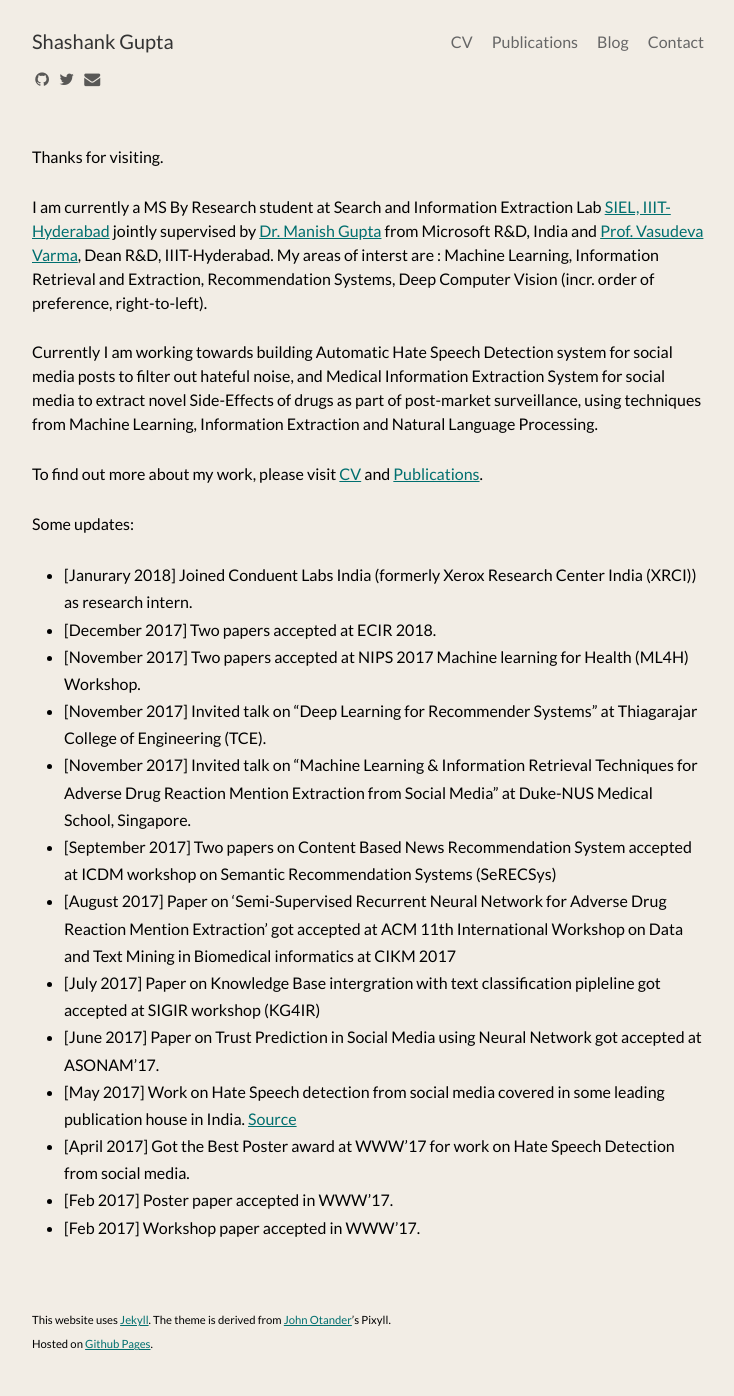
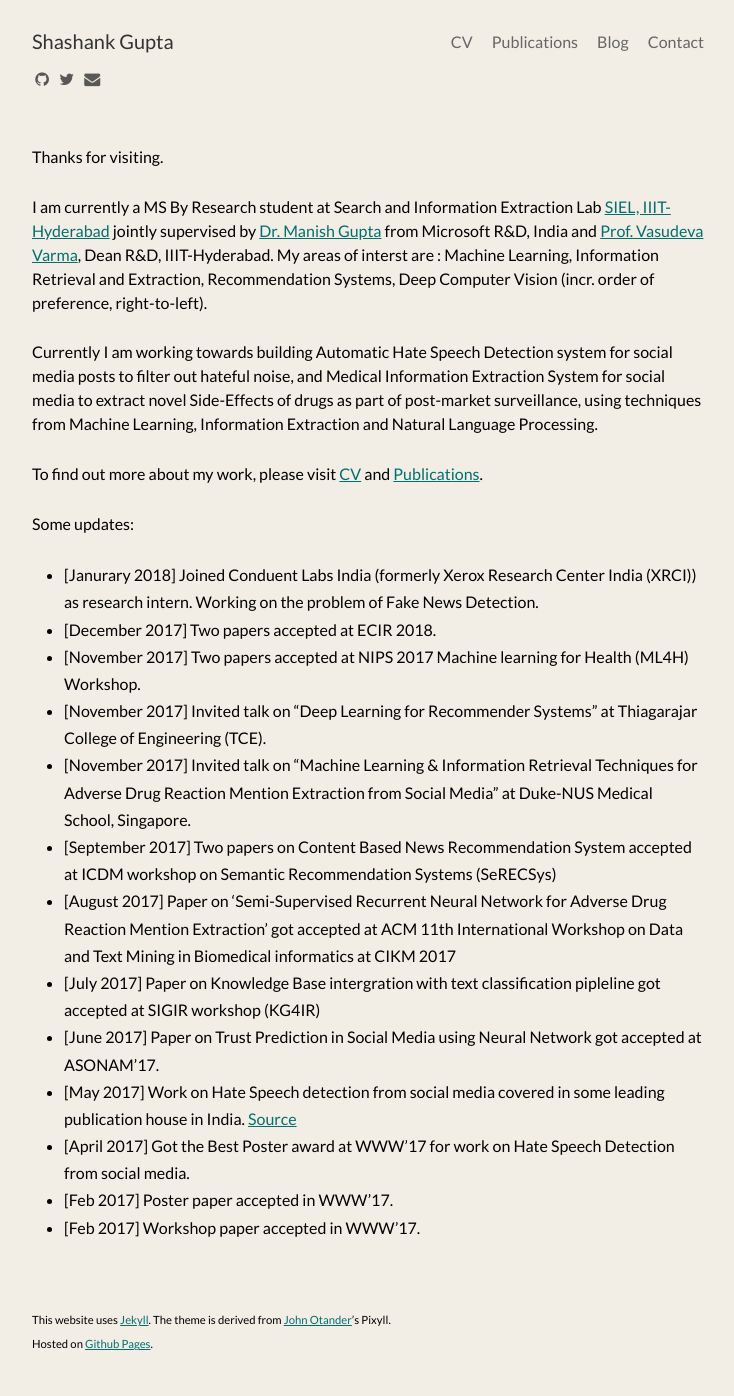
Before and after one commit to shashankg7/shashankg7.github.io, a Jekyll site: the page built from index.md, in a window 1280 px wide. Shown: the whole page, without its empty margins (272-1006 px from the left). Built offline with Jekyll 4.4.1, drawn with Linux system fonts in a browser that asks for light colours; nearby versions of some CDN libraries.

Commit message:
Update index.md

```diff
--- a/index.md
+++ b/index.md
@@ -13,7 +13,7 @@
 
 Some updates:
 
-* [Janurary 2018] Joined Conduent Labs India (formerly Xerox Research Center India (XRCI)) as research intern.
+* [Janurary 2018] Joined Conduent Labs India (formerly Xerox Research Center India (XRCI)) as research intern. Working on the problem of Fake News Detection.
 * [December 2017] Two papers accepted at ECIR 2018.
 * [November 2017] Two papers accepted at NIPS 2017 Machine learning for Health (ML4H) Workshop.
 * [November 2017] Invited talk on "Deep Learning for Recommender Systems" at Thiagarajar College of Engineering (TCE).
```
